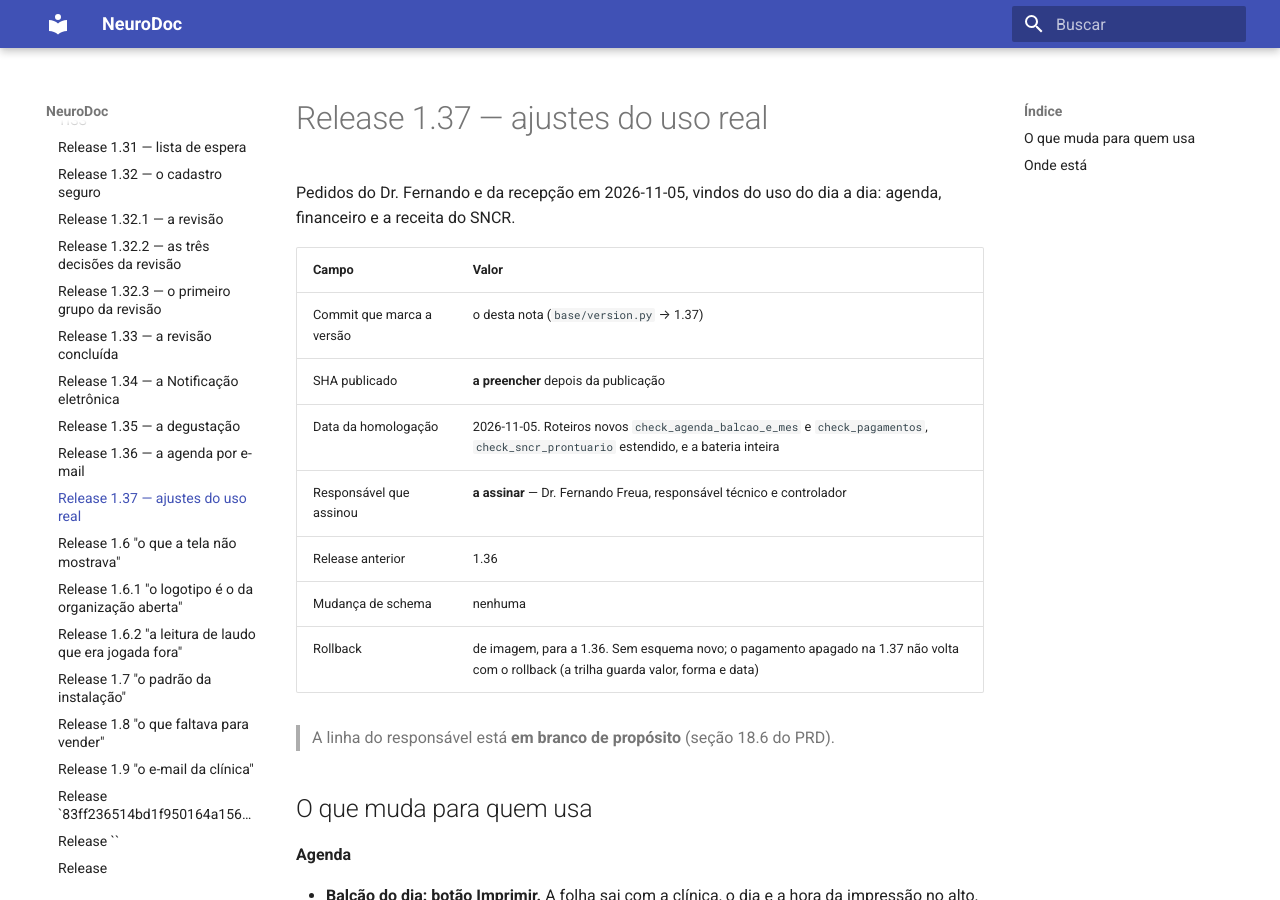
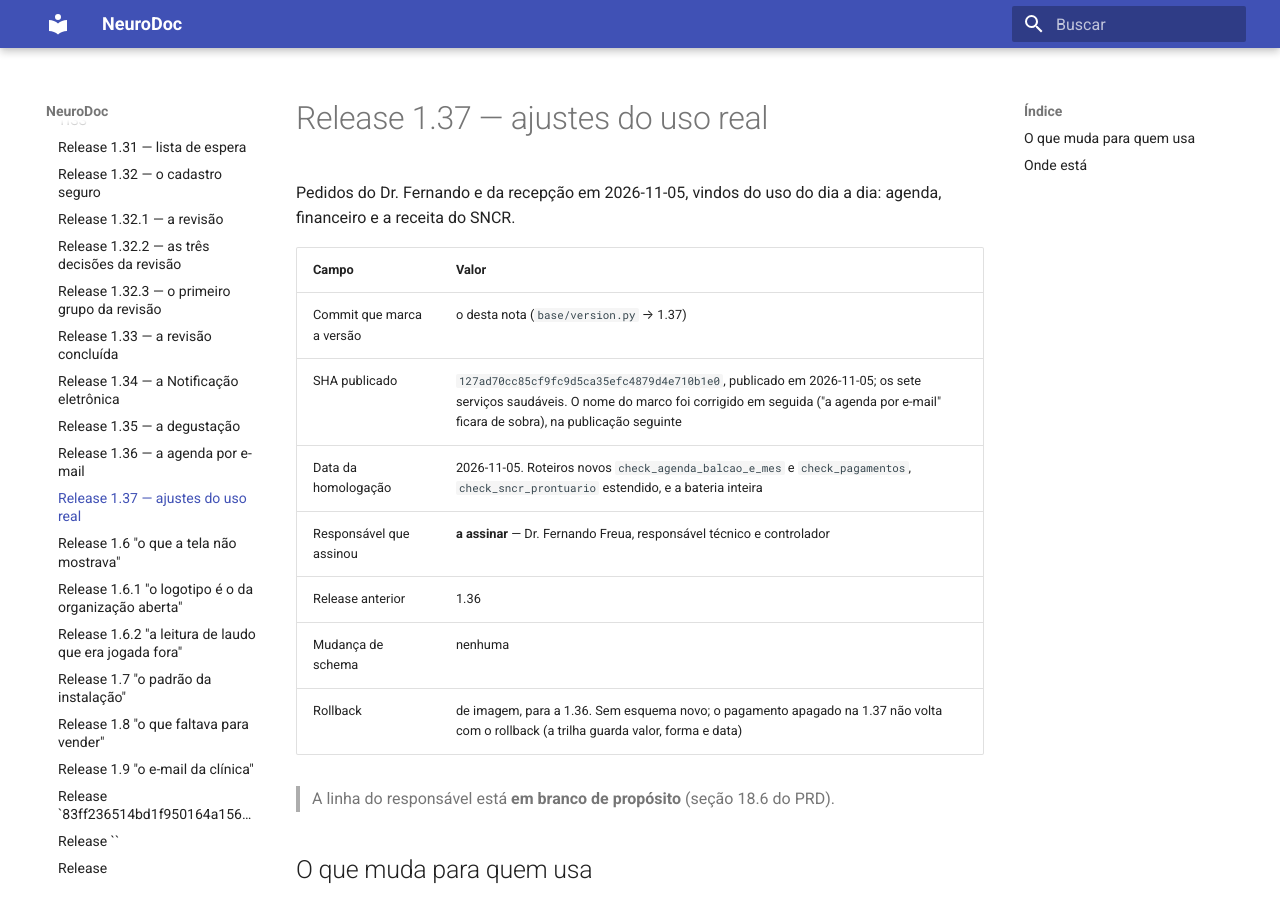
Before and after one commit to ffreua/neurodoc, an MkDocs documentation site: the page built from docs/releases/1.37-ajustes-do-uso.md, in a window 1280 px wide and 900 px high. Built offline with MkDocs 1.6.1 and Material for MkDocs 9.7.7, drawn with Linux system fonts in a browser that asks for light colours.

Commit message:
1.37: o nome do marco (ajustes do uso real) e o SHA publicado na nota da versão

```diff
--- a/base/version.py
+++ b/base/version.py
@@ -256,7 +256,7 @@
 #: Nome do marco, quando houver. Aparece ao lado da versão nas telas de
 #: instalação; vazio não mostra nada, e é o padrão — inventar um apelido
 #: para cada correção é ruído.
-CODENAME = 'a agenda por e-mail'
+CODENAME = 'ajustes do uso real'
 
 
 def version_display():
--- a/docs/releases/1.37-ajustes-do-uso.md
+++ b/docs/releases/1.37-ajustes-do-uso.md
@@ -6,7 +6,7 @@
 | Campo | Valor |
 | --- | --- |
 | Commit que marca a versão | o desta nota (`base/version.py` → 1.37) |
-| SHA publicado | **a preencher** depois da publicação |
+| SHA publicado | `127ad70cc85cf9fc9d5ca35efc4879d4e710b1e0`, publicado em 2026-11-05; os sete serviços saudáveis. O nome do marco foi corrigido em seguida ("a agenda por e-mail" ficara de sobra), na publicação seguinte |
 | Data da homologação | 2026-11-05. Roteiros novos `check_agenda_balcao_e_mes` e `check_pagamentos`, `check_sncr_prontuario` estendido, e a bateria inteira |
 | Responsável que assinou | **a assinar** — Dr. Fernando Freua, responsável técnico e controlador |
 | Release anterior | 1.36 |
```
